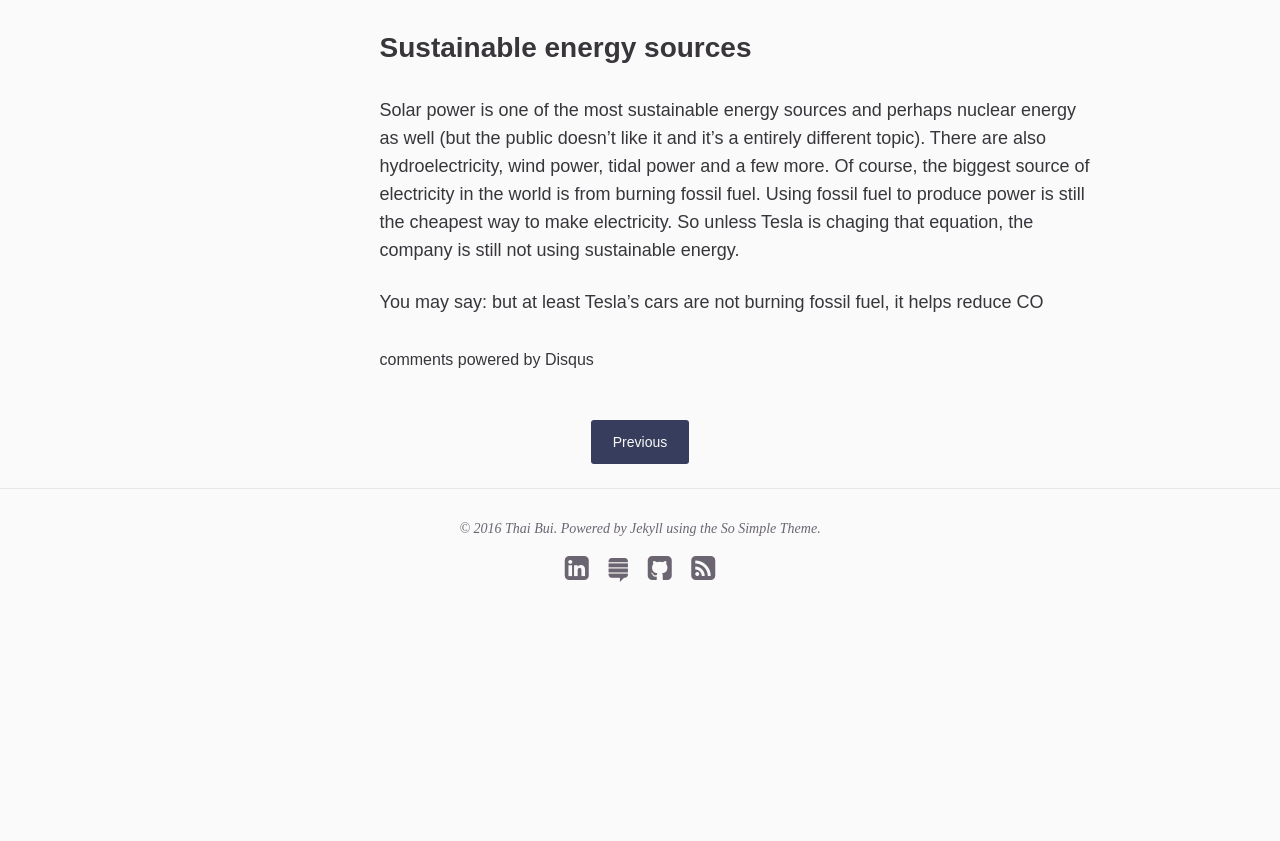
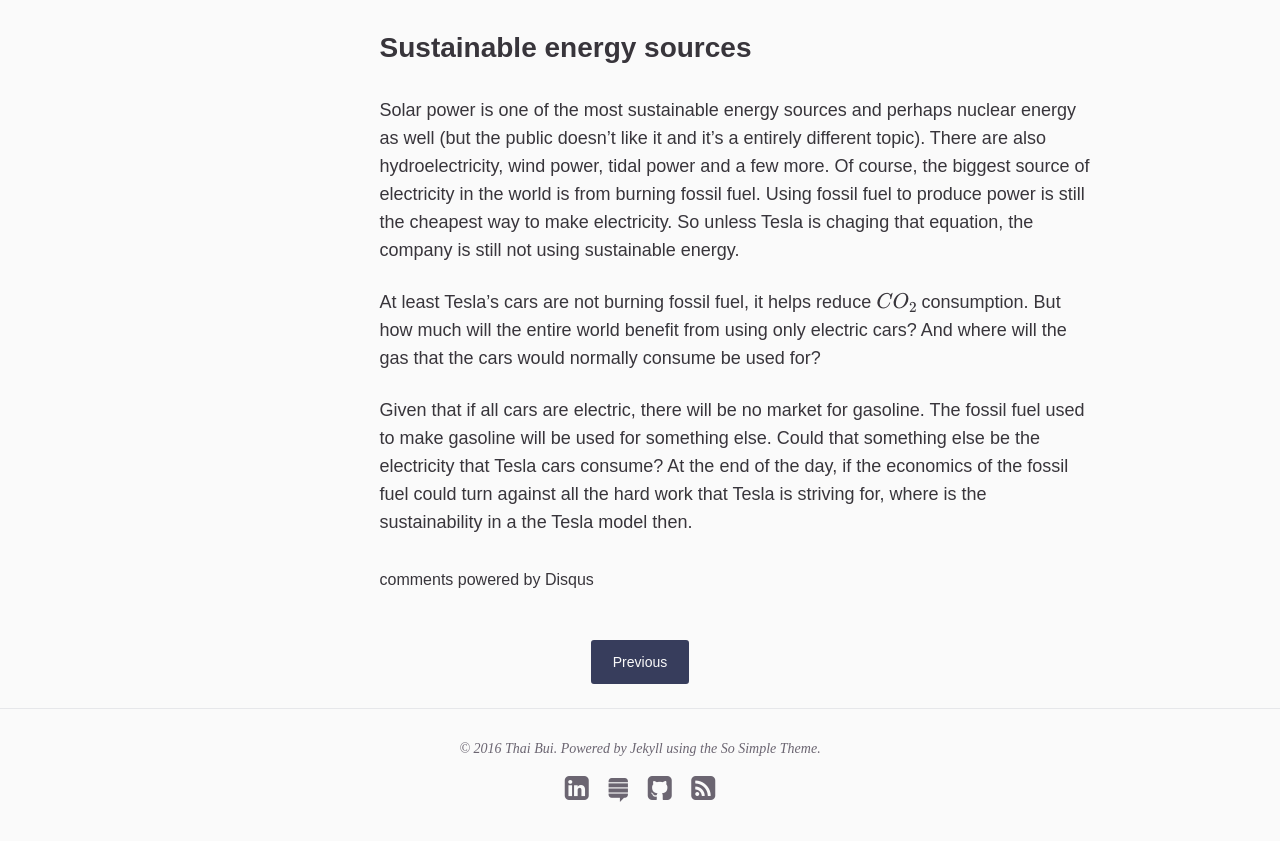
Before and after one commit to thaibui/thaibui.github.io, a Jekyll site: the page built from _posts/2016-04-02-lets-talk-about-tesla.md, in a window 1280 px wide and 900 px high, scrolled down 1353 px. Shown: the top 841 px of the window. Built offline with Jekyll 4.4.1, drawn with Linux system fonts in a browser that asks for light colours; nearby versions of some CDN libraries; formulas are drawn with MathJax 3; comment, search, counter and statistics services are not loaded; before the commit the page ends 2033 px from its top, so only the background shows below that.

Commit message:
Work in progress

```diff
--- a/_posts/2016-04-02-lets-talk-about-tesla.md
+++ b/_posts/2016-04-02-lets-talk-about-tesla.md
@@ -55,5 +55,12 @@
 electricity. So unless Tesla is chaging that equation, the company is still not
 using sustainable energy.
 
-You may say: but at least Tesla's cars are not burning fossil fuel, it helps
-reduce CO
+At least Tesla's cars are not burning fossil fuel, it helps reduce \\( CO_2 \\) consumption.
+But how much will the entire world benefit from using only electric cars? And
+where will the gas that the cars would normally consume be used for?
+
+Given that if all cars are electric, there will be no market for gasoline. The
+fossil fuel used to make gasoline will be used for something else. Could that
+something else be the electricity that Tesla cars consume? At the end of the
+day, if the economics of the fossil fuel could turn against all the hard work that
+Tesla is striving for, where is the sustainability in a the Tesla model then.
```
